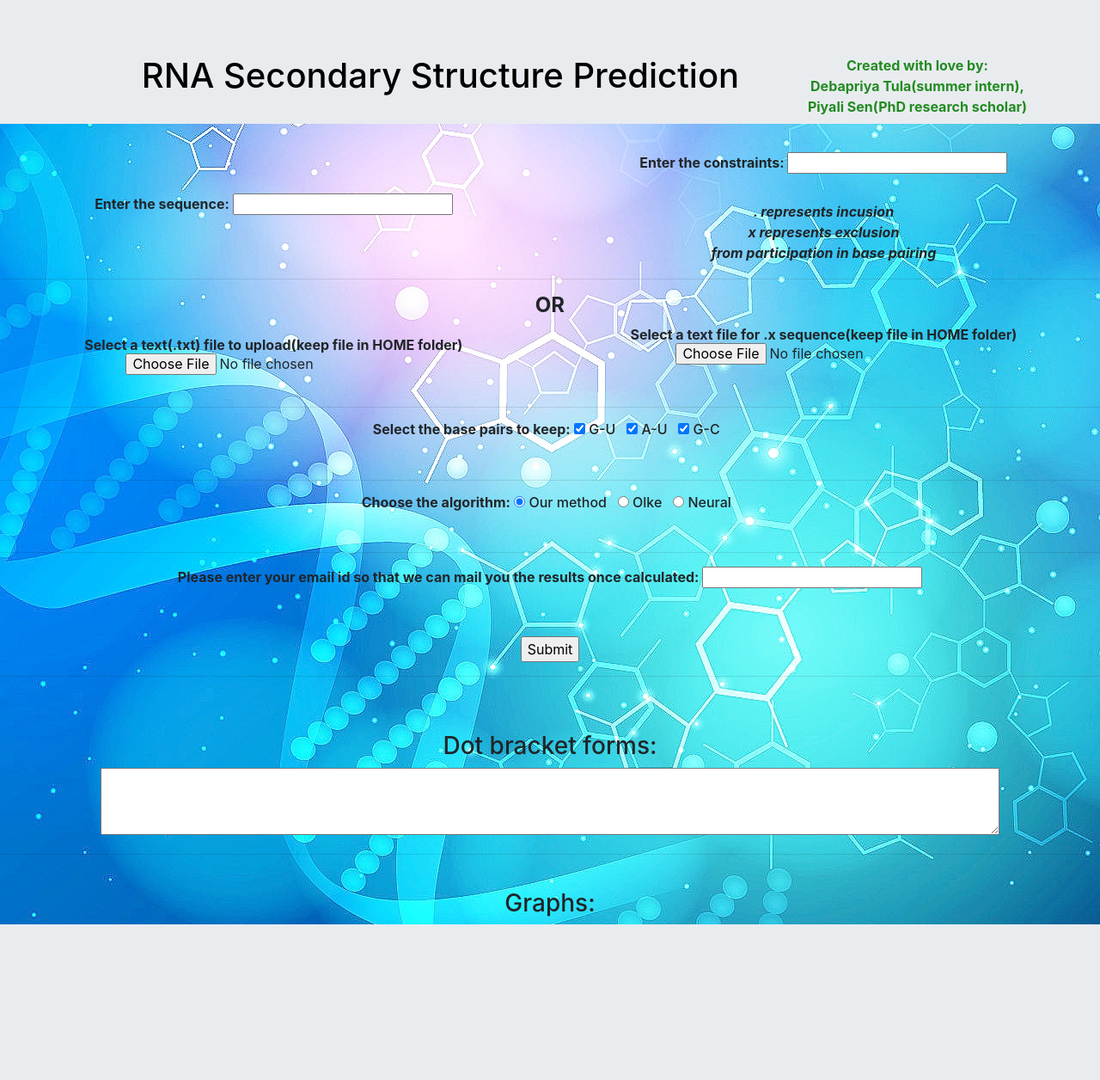
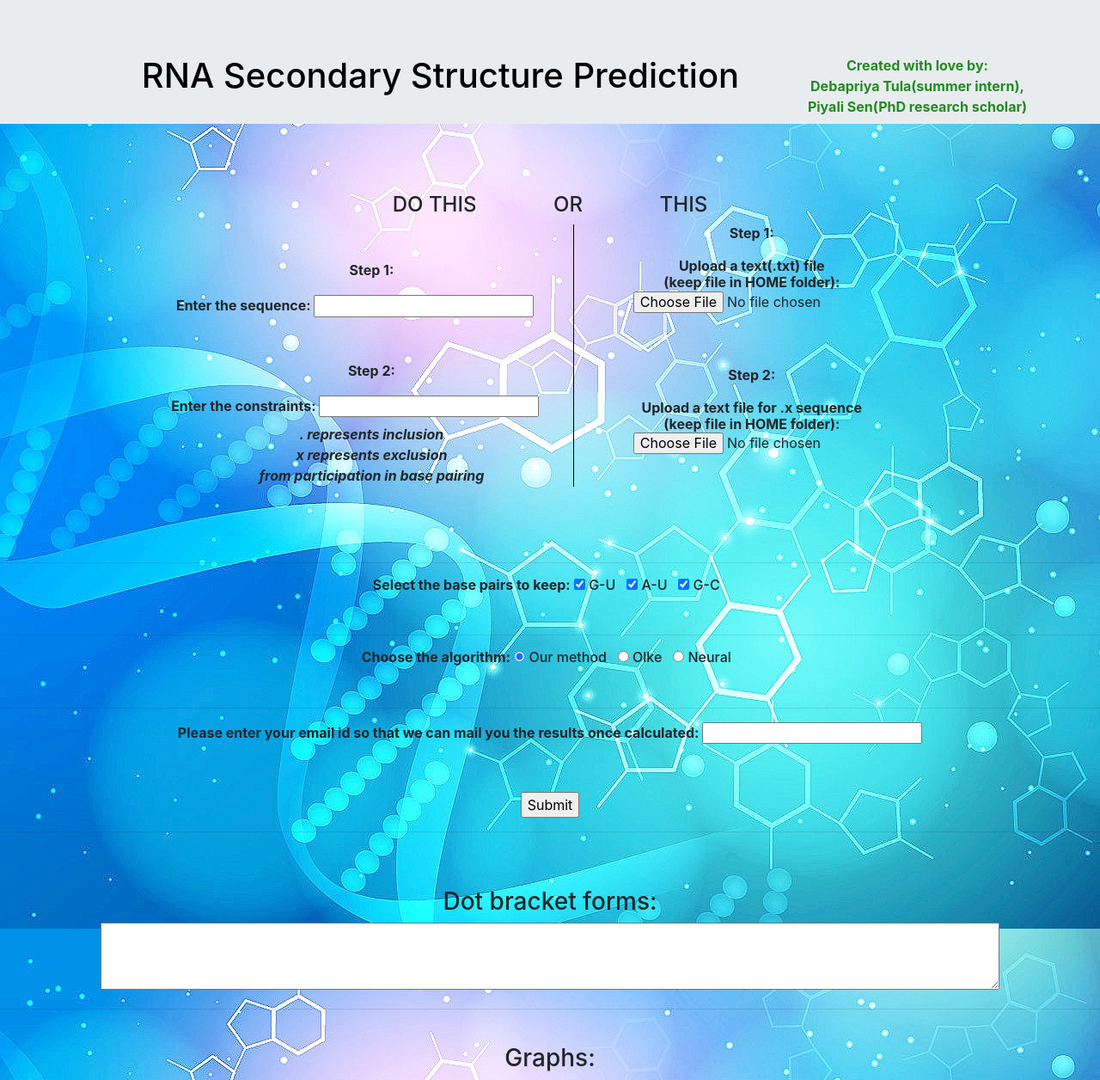
Before and after one commit to Debapriya-Tula/RNA_sequence, a Django app: page / in a window 1280 px wide. Shown: the whole page at 86% size. Before the commit the page ends 1075 px from the top, so only its background shows below. Run offline with Django 3.2, Linux system fonts and the light colour scheme; some libraries are stand-ins or nearby versions.

Commit message:
Some changes in look

```diff
--- a/RNA_June/RNA/settings.py
+++ b/RNA_June/RNA/settings.py
@@ -25,7 +25,9 @@ SECRET_KEY = '#qzefa89vy9#*d63@s$7z^84um=+%2^f&@sacyn=gw4e80v=_s'
 # SECURITY WARNING: don't run with debug turned on in production!
 DEBUG = True
 
-ALLOWED_HOSTS = []
+ALLOWED_HOSTS = ["127.0.0.1",
+                "192.168.124.58"
+]
 
 
 # Application definition
--- a/RNA_June/app/views.py
+++ b/RNA_June/app/views.py
@@ -10,7 +10,7 @@ from django.conf import settings
 
 def send_email(email, dot_bracket, seq):
     subject = "The secondary structure hence predicted"
-    mes = ''
+    mes = 'The sequence you entered was: '+seq+'\n'
     for i in dot_bracket:
         mes += i
         mes += "\nLink to visualization: "+"http://nibiru.tbi.univie.ac.at/forna/forna.html?id=fasta&file=>header\\n"+seq+"\\n"+str(i)
@@ -44,6 +44,9 @@ def predict(request):
             keep_seq = ''.join(re.split('\t| ', keep_seq))
 
         print(len(seq), len(keep_seq))
+        if len(keep_seq) == 0:
+            keep_seq = "." * len(seq)
+
         if len(seq) != len(keep_seq):
             return render(request, 'app/rna.html', {'message': "Length of base sequence and .x sequence should be equal!"})
 
--- a/RNA_June/templates/app/rna.html
+++ b/RNA_June/templates/app/rna.html
@@ -8,7 +8,21 @@
     <link rel="stylesheet" href="https://maxcdn.bootstrapcdn.com/bootstrap/4.3.1/css/bootstrap.min.css">
     <title>RNA Prediction</title>
 
+    <style>
+        table {
+        border-collapse: collapse;
+        }
+
+        tr {
+        border: none;
+        }
+
+        td:first-child {
+        border-right: solid 1px #000000;
+        }
+    </style>
 </head>
+
 <body background="{% static 'app/rna_t.jpg' %}" id='main-body'>
     <script>
         function validate_form(){
@@ -49,25 +63,41 @@
                     <h1 style="color: black">RNA Secondary Structure Prediction</h1>
                 </div>
         </div>
-
+        <br><br>
+        <b><h4>DO THIS&nbsp;&nbsp;&nbsp;&nbsp;&nbsp;&nbsp;&nbsp;&nbsp;&nbsp;&nbsp;&nbsp;&nbsp;&nbsp;
+                OR
+                &nbsp;&nbsp;&nbsp;&nbsp;&nbsp;&nbsp;&nbsp;&nbsp;&nbsp;&nbsp;&nbsp;&nbsp;
+                THIS
+        </h4></b>
         <form name="myForm" action="{% url 'app:predict'%}" method="POST" onsubmit="return validate_form()">
             {% csrf_token %}
-            <table style="text-align: center" cellspacing="1">
+            <table style="text-align: center" cellspacing="100" cellpaddding="100">
               <tr>
-                <td><h6><b>Enter the sequence: <input type="text" minlength="5" name="input"></b></h6></td>
-                <td><h6><b>Enter the constraints: <input type="text" minlength="5" name="keep_seq"></b></h6><br>
-                    <b><i>. represents incusion<br> x represents exclusion <br>from participation in base pairing</i><b>
+                <td><h6><b>Step 1:<br><br>Enter the sequence:
+                    <input type="text" minlength="5" name="input"></b>
+                    &nbsp;&nbsp;&nbsp;&nbsp;&nbsp;&nbsp;&nbsp;&nbsp; </h6>
+                </td>
+                <td><h6><b>Step 1:<br><br>Upload a text(.txt) file<br>(keep file in HOME folder):<br>
+                    &nbsp;&nbsp;&nbsp;&nbsp;&nbsp;&nbsp;&nbsp;&nbsp;
+                    &nbsp;&nbsp;&nbsp;&nbsp;&nbsp;&nbsp;&nbsp;&nbsp;
+                    <input type="file" name="f1"></b></h6><br><br>
                 </td>
               </tr>
               <tr>
-                  <td colspan="2"><hr><h4><b>OR</b></h4></td>
-              </tr>
-              <tr>
-                <td><h6><b>Select a text(.txt) file to upload(keep file in HOME folder) <input type="file" name="f1"></b></h6></td>
-                <td><h6><b>Select a text file for .x sequence(keep file in HOME folder) <input type="file" name="keep_seq_file"></b></h6><br></td>
+                <td><h6><b>Step 2:<br><br>Enter the constraints:
+                    <input type="text" minlength="5" name="keep_seq"></b>
+                    &nbsp;&nbsp;&nbsp;&nbsp;&nbsp;&nbsp;&nbsp;&nbsp; </h6>
+                    <b><i>. represents inclusion<br> x represents exclusion <br>from participation in base pairing</i><b>
+                </td>
+                <td><h6><b>Step 2:<br><br>Upload a text file for .x sequence<br>(keep file in HOME folder):<br>
+                    &nbsp;&nbsp;&nbsp;&nbsp;&nbsp;&nbsp;&nbsp;&nbsp;
+                    &nbsp;&nbsp;&nbsp;&nbsp;&nbsp;&nbsp;&nbsp;&nbsp;
+                    <input type="file" name="keep_seq_file"></b></h6><br>
+                </td>
               </tr>
             </table>
 
+            <br><br><br>
             <hr>
             <h6><b>Select the base pairs to keep:</b>
             <input type="checkbox" name="base" value="GU" checked> G-U &nbsp;
```
